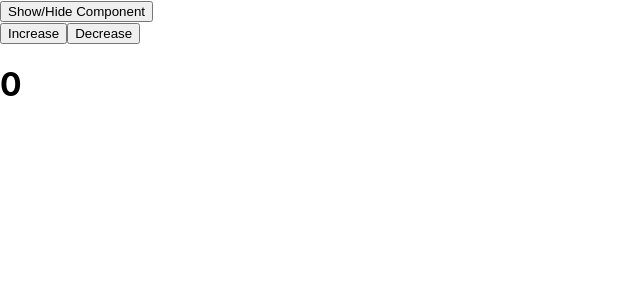
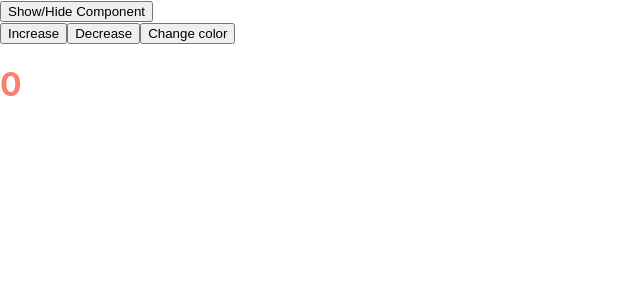
Before and after one commit to AslamPangestu/learn-hooks-reactjs, a React (Create React App) app: page / in a window 1280 px wide. Both pictures are taken after a click on the button "Show/Hide Component". Shown: the top 300 px of the page, without its empty margins (0-640 px from the left). Built offline with nearby package versions, Linux system fonts and the light colour scheme.

Commit message:
second param, state monitor

```diff
--- a/src/App.js
+++ b/src/App.js
@@ -2,6 +2,7 @@
 
 function Counter() {
   const [count, setCount] = useState(0)
+  const [color, setColor] = useState('salmon')
   function handleIncrease() {
     setCount(prevCount => {
       return prevCount + 1
@@ -13,19 +14,25 @@
       return prevCount - 1
     })
 
+  function handleColorChange() {
+    const nextColor = color === 'salmon' ? 'gold' : 'salmon'
+    setColor(nextColor)
+  }
+
   useEffect(() => {
     console.log(`I'm Inside useEffect func. The current count = ${count}`)
 
     return () => {
       console.log(`Remove anytihng, last count = ${count}`)
     }
-  })
+  }, [count])
 
   return (
     <div>
       <button onClick={handleIncrease}>Increase</button>
       <button onClick={handleDecrease}>Decrease</button>
-      <h1>{count}</h1>
+      <button onClick={handleColorChange}>Change color</button>
+      <h1 style={{ color: color }}>{count}</h1>
     </div>
   )
 }
```
